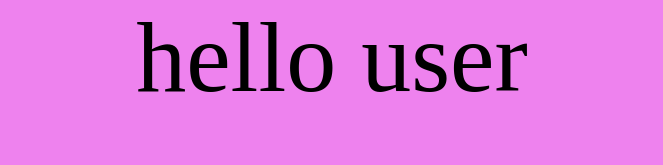
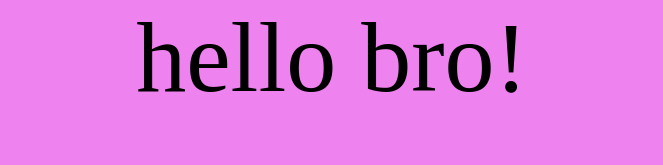
Before and after one commit to alghifaryAR/alghifaryAR.github.io, a plain HTML site: page index.html in a window 1280 px wide. Shown: the top 165 px of the page, without its empty margins (308-971 px from the left). Drawn offline with Linux system fonts and the light colour scheme.

Commit message:
menganti index

```diff
--- a/index.html
+++ b/index.html
@@ -47,7 +47,7 @@
     </style>
   </head>
   <body>
-    <div class="text">hello user</div>
+    <div class="text">hello bro!</div>
     <div class="blue-background">
       <div class="gray-container">
         <div class="video-container">
```
Also changed, not shown: 1 other file.
